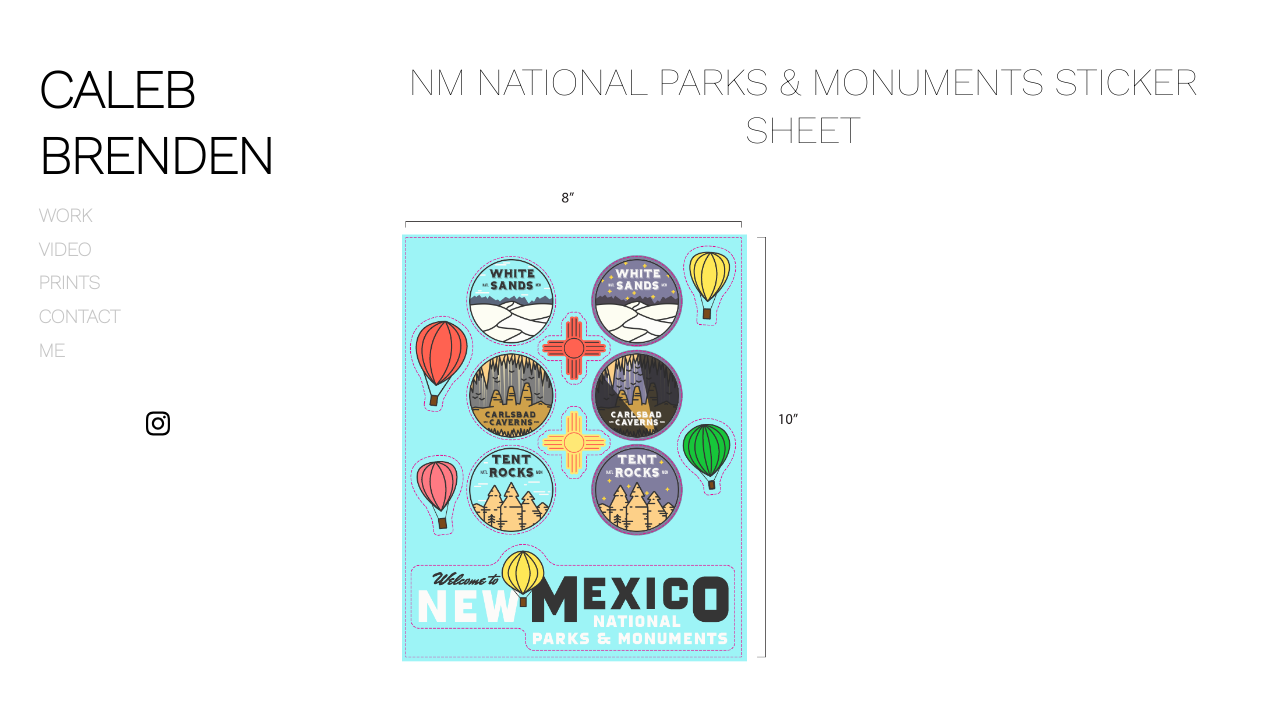
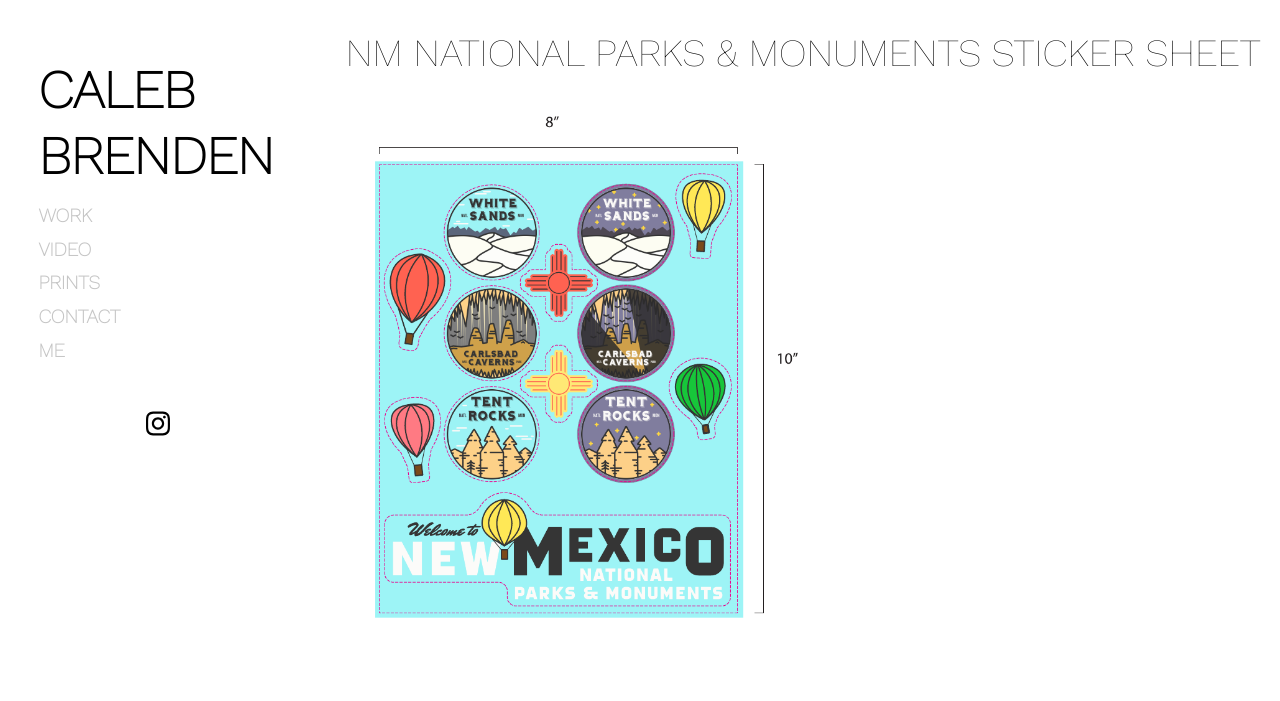
Before and after one commit to calebbrenden/my-site, a Jekyll site: the page built from store.md, in a window 1280 px wide. Shown: the top 701 px of the page. Built offline with Jekyll 4.4.1, drawn with Linux system fonts in a browser that asks for light colours.

Commit message:
decreased media gallery padding

```diff
--- a/_sass/hydeout/_layout.scss
+++ b/_sass/hydeout/_layout.scss
@@ -291,7 +291,7 @@ form.contact-form input[type="submit"] {
   text-align: center;
   background: $body-bg;
   color: $body-color;
-  padding: $section-spacing;
+  padding: 0.5rem;
   width: 100%;
 }
 
```
